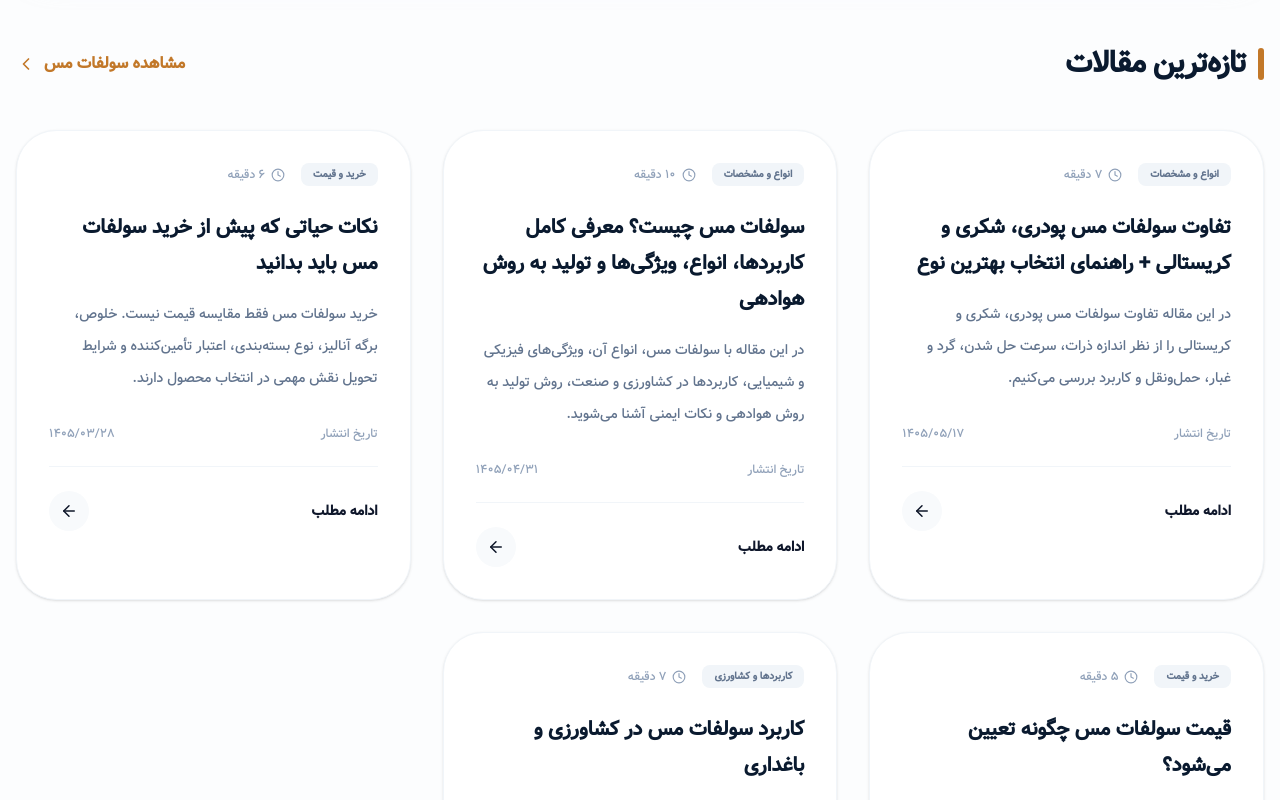
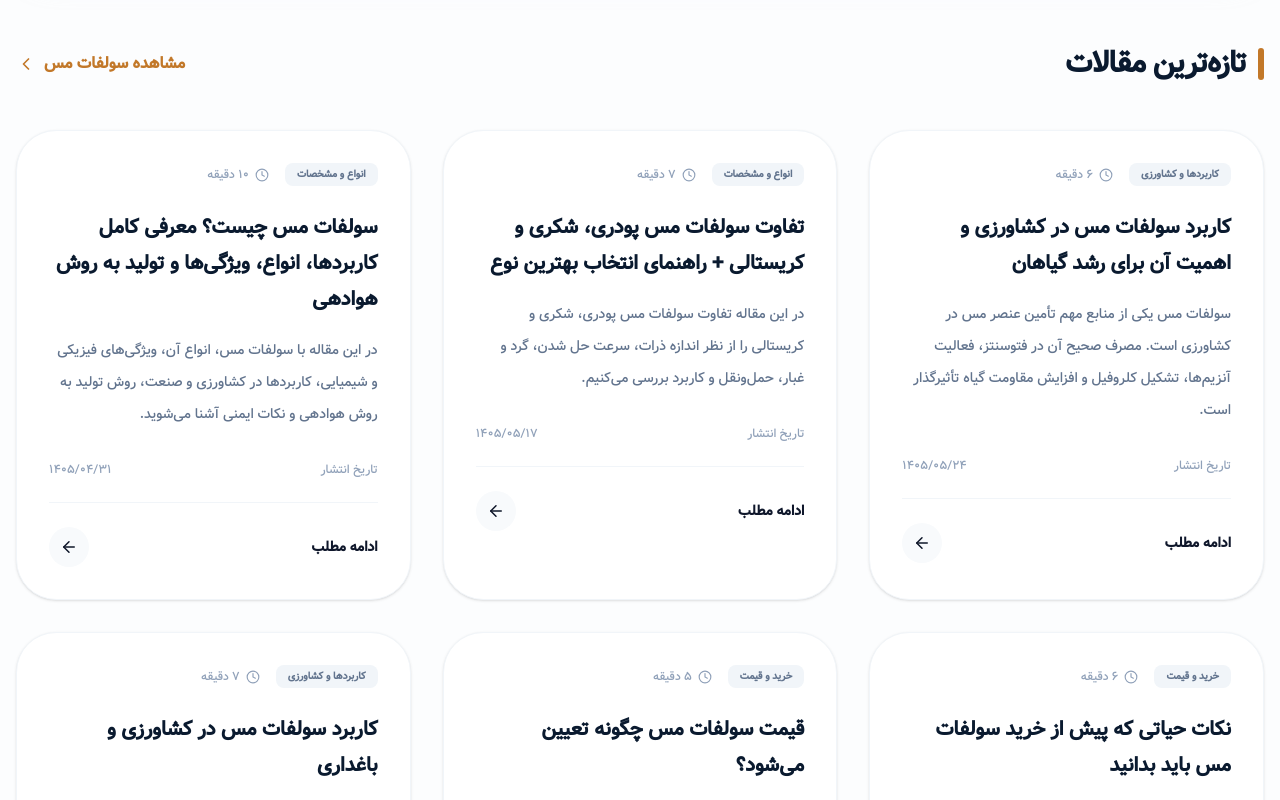
Before and after one commit to arezu1993-oss/shimi-gostar-sulfate, a Next.js app: page /blog in a window 1280 px wide. Shown: the part 695-1495 px from the top of the page. Built offline with nearby package versions, Linux system fonts and the light colour scheme.

Commit message:
add: article about copper sulfate role in agriculture and plant growth

```diff
--- a/app/blog/[slug]/page.tsx
+++ b/app/blog/[slug]/page.tsx
@@ -43,6 +43,118 @@ type BlogPostItem = {
 };
 
 const posts: BlogPostItem[] = [
+  {
+    slug: "copper-sulfate-agriculture-plant-growth",
+    title: "کاربرد سولفات مس در کشاورزی و اهمیت آن برای رشد گیاهان",
+    description:
+      "سولفات مس یکی از منابع مهم تأمین عنصر مس در کشاورزی است. عنصر مس نقش اساسی در فتوسنتز، فعالیت آنزیم‌ها، تشکیل کلروفیل و مقاومت گیاه در برابر بیماری‌ها دارد.",
+    author: "تیم فنی شیمی گستر سولفات",
+    date: "۱۴۰۵/۰۵/۲۴",
+    readTime: "۶ دقیقه",
+    category: "کاربردها و کشاورزی",
+    tags: [
+      "سولفات مس کشاورزی",
+      "عنصر مس",
+      "کود ریزمغذی",
+      "فتوسنتز",
+      "کمبود مس",
+      "بیماری قارچی",
+      "محلول بردو",
+    ],
+    highlights: [
+      "سولفات مس یکی از منابع مهم تأمین عنصر مس برای گیاهان است.",
+      "عنصر مس در فتوسنتز، فعالیت آنزیم‌ها و تشکیل کلروفیل نقش اساسی دارد.",
+      "مصرف صحیح سولفات مس به رشد گیاه، مقاومت در برابر بیماری و افزایش عملکرد کمک می‌کند.",
+    ],
+    summary:
+      "سولفات مس در کشاورزی برای تأمین عنصر مس، کنترل بیماری‌های قارچی و بهبود رشد گیاهان استفاده می‌شود. عنصر مس در فرآیندهای مهم گیاهی مانند فتوسنتز، فعالیت آنزیم‌ها و تشکیل کلروفیل نقش دارد. مصرف به‌موقع و به‌اندازه این ترکیب می‌تواند به افزایش عملکرد و کیفیت محصول کمک کند.",
+    ctaTitle: "برای خرید سولفات مس مناسب کشاورزی مشاوره می‌خواهید؟",
+    ctaDescription:
+      "شیمی گستر سولفات آماده ارائه مشاوره فنی درباره خرید، خلوص و مصرف سولفات مس برای کشاورزی و باغداری شماست.",
+    sections: [
+      {
+        heading: "مقدمه",
+        paragraphs: [
+          "سولفات مس یکی از ترکیبات مهم و پرکاربرد در کشاورزی است که به‌عنوان منبع تأمین عنصر مس برای گیاهان مورد استفاده قرار می‌گیرد. عنصر مس یکی از ریزمغذی‌های ضروری برای رشد گیاهان است و کمبود آن می‌تواند باعث کاهش رشد، ضعف گیاه و کاهش عملکرد محصول شود.",
+          "به همین دلیل استفاده از سولفات مس در بسیاری از مزارع و باغات به‌عنوان یک کود ریزمغذی اهمیت زیادی دارد. این ماده نه‌تنها کمبود مس را جبران می‌کند، بلکه در کنترل برخی بیماری‌های گیاهی نیز کاربرد دارد.",
+        ],
+      },
+      {
+        heading: "نقش عنصر مس در رشد گیاهان",
+        paragraphs: [
+          "مس یکی از عناصر ریزمغذی ضروری برای گیاهان است که در بسیاری از فرآیندهای حیاتی گیاه نقش دارد. این عنصر در فعالیت آنزیم‌ها، فرآیند فتوسنتز و تشکیل پروتئین‌ها نقش مهمی ایفا می‌کند.",
+        ],
+      },
+      {
+        heading: "مهم‌ترین وظایف مس در گیاهان",
+        bullets: [
+          "کمک به فرآیند فتوسنتز",
+          "فعال‌سازی آنزیم‌های گیاهی",
+          "کمک به تشکیل کلروفیل",
+          "افزایش مقاومت گیاه در برابر بیماری‌ها",
+          "بهبود رشد و توسعه گیاه",
+        ],
+      },
+      {
+        heading: "علائم کمبود مس در گیاهان",
+        paragraphs: [
+          "کمبود مس معمولاً ابتدا در برگ‌های جوان دیده می‌شود. گیاهانی که با کمبود مس مواجه می‌شوند، رشد کمتری دارند و کیفیت محصول آن‌ها افت می‌کند. شناخت این علائم به کشاورزان کمک می‌کند تا توصیه کوددهی را به‌موقع انجام دهند.",
+        ],
+        bullets: [
+          "زرد شدن برگ‌های جوان",
+          "پیچ خوردگی یا خشک شدن نوک برگ‌ها",
+          "کاهش رشد گیاه",
+          "ضعیف شدن ساقه‌ها",
+          "کاهش تولید محصول",
+        ],
+      },
+      {
+        heading: "کاربرد سولفات مس در کشاورزی",
+        paragraphs: [
+          "سولفات مس برای مصرف در کشاورزی کاربردهای گسترده‌ای دارد. این ماده علاوه بر تأمین ریزمغذی مس در فرمولاسیون‌های مختلف، در مدیریت بیماری‌های گیاهی نیز حضور دارد.",
+        ],
+      },
+      {
+        heading: "۱. تأمین عنصر مس برای گیاهان",
+        bullets: [
+          "سولفات مس به‌عنوان یک کود ریزمغذی برای جبران کمبود مس در خاک استفاده می‌شود.",
+          "این ماده در خاک و از طریق ریشه جذب شده و در اختیار گیاه قرار می‌گیرد.",
+          "تأمین مس به رشد طبیعی و عملکرد بهتر گیاه کمک می‌کند.",
+        ],
+      },
+      {
+        heading: "۲. کنترل بیماری‌های قارچی",
+        bullets: [
+          "سولفات مس در ترکیبات قارچ‌کش مانند محلول بردو استفاده می‌شود.",
+          "این ترکیبات در باغداری برای حفاظت از برخی بیماری‌های گیاهی کاربرد دارند.",
+          "اثرگذاری این مواد به نوع گیاه، زمان مصرف و دوز مناسب وابسته است.",
+        ],
+      },
+      {
+        heading: "۳. ضدعفونی خاک",
+        bullets: [
+          "در برخی موارد سولفات مس برای کنترل عوامل بیماری‌زا در خاک مورد استفاده قرار می‌گیرد.",
+          "مصرف این ماده باید با دقت انجام شود تا تعادل میکروبی خاک حفظ شود.",
+          "استفاده بدون کارشناسی می‌تواند به میکروارگانیسم‌های مفید خاک آسیب بزند.",
+        ],
+      },
+      {
+        heading: "روش‌های مصرف سولفات مس",
+        paragraphs: [
+          "روش مصرف سولفات مس بسته به نوع گیاه، کمبود موجود در خاک و هدف کاربرد متفاوت است. انتخاب روش مناسب می‌تواند جذب عنصر مس و اثرگذاری آن را افزایش دهد.",
+        ],
+        bullets: ["محلول‌پاشی", "مصرف در خاک", "استفاده در ترکیبات قارچ‌کش"],
+      },
+      {
+        heading: "توصیه مصرف بهینه در باغداری و زراعت",
+        paragraphs: [
+          "برای بهره‌گیری کامل از سولفات مس، مصرف باید بر اساس آزمون خاک، نوع محصول، مرحله رشدی و توصیه کارشناسان انجام شود. مصرف بیش از حد یا در زمان نامناسب نه‌تنها نتیجه مطلوب نمی‌دهد، بلکه ممکن است برای گیاه و خاک ناخوشایند باشد.",
+          "پایش مرتب وضعیت گیاهان و تنظیم دوز مصرفی بهترین راهبرد برای استفاده منطقی از این ترکیب است.",
+        ],
+      },
+    ],
+  },
+
   {
     slug: "copper-sulfate-powder-sugar-crystal-differences",
     title: "تفاوت سولفات مس پودری، شکری و کریستالی + راهنمای انتخاب بهترین نوع",
--- a/app/blog/page.tsx
+++ b/app/blog/page.tsx
@@ -50,6 +50,15 @@ const categories = [
 ];
 
 const posts = [
+  {
+    slug: "copper-sulfate-agriculture-plant-growth",
+    title: "کاربرد سولفات مس در کشاورزی و اهمیت آن برای رشد گیاهان",
+    description:
+      "سولفات مس یکی از منابع مهم تأمین عنصر مس در کشاورزی است. مصرف صحیح آن در فتوسنتز، فعالیت آنزیم‌ها، تشکیل کلروفیل و افزایش مقاومت گیاه تأثیرگذار است.",
+    category: "کاربردها و کشاورزی",
+    readTime: "۶ دقیقه",
+    date: "۱۴۰۵/۰۵/۲۴",
+  },
   {
     slug: "copper-sulfate-powder-sugar-crystal-differences",
     title: "تفاوت سولفات مس پودری، شکری و کریستالی + راهنمای انتخاب بهترین نوع",
```
